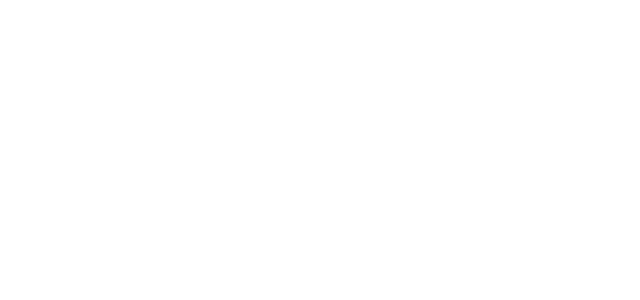
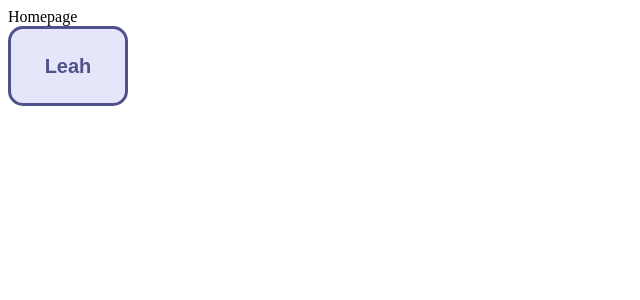
Before and after one commit to KellyMenzul/group-5, a Next.js app in the folder exercise4/: page / in a window 1280 px wide. Shown: the top 300 px of the page, without its empty margins (0-640 px from the left). Built offline with nearby package versions, Linux system fonts and the light colour scheme.

Commit message:
Leah CustomComponent1

```diff
--- a/exercise4/comps/CustomComponent1/index.js
+++ b/exercise4/comps/CustomComponent1/index.js
@@ -0,0 +1,23 @@
+function LeahComp()
+{
+    return <div>
+    <button style={{
+        width:120,
+        height:80,
+        border:'3px solid #4f518c',
+        backgroundColor:'lavender',
+        borderRadius: '15px'
+
+    }}>
+        <h3 style={{
+            color:'#4f518c',
+            fontSize: '20px'
+        }}>
+            Leah
+        </h3>
+    </button>
+
+    </div>
+}
+
+export default LeahComp;
--- a/exercise4/pages/index.js
+++ b/exercise4/pages/index.js
@@ -1,7 +1,10 @@
+import LeahComp from '../comps/CustomComponent1'
 
-function Home() {
+ function Home() {
   return (
     <div>
+      Homepage
+      <LeahComp/>
     </div>
   )
 }
```
